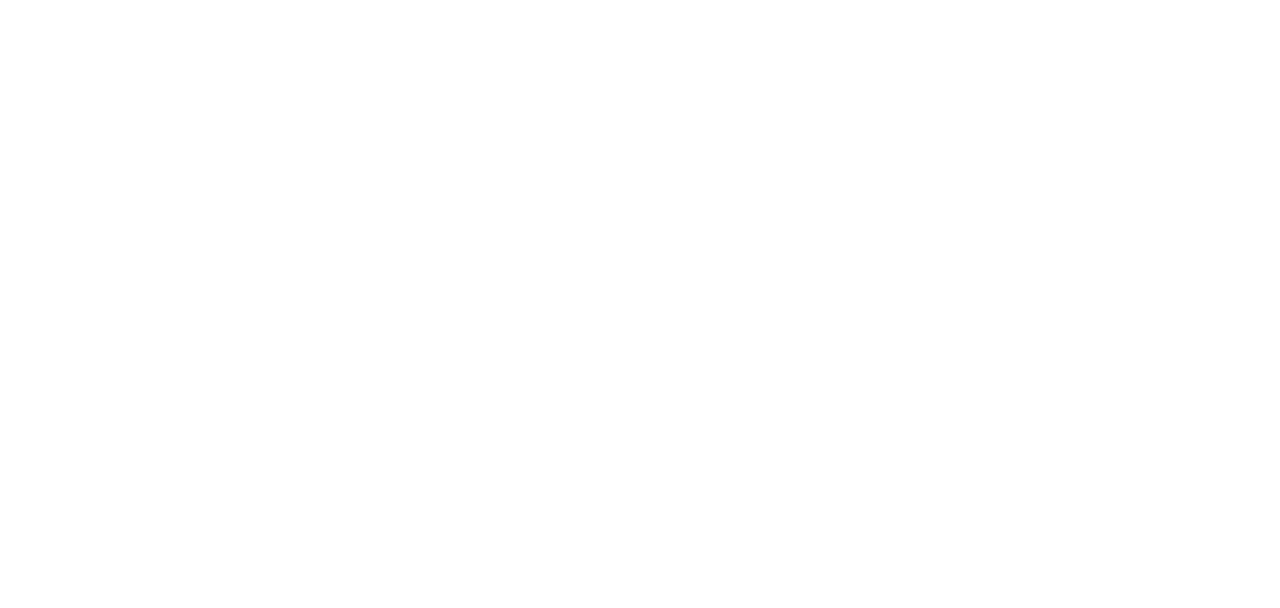
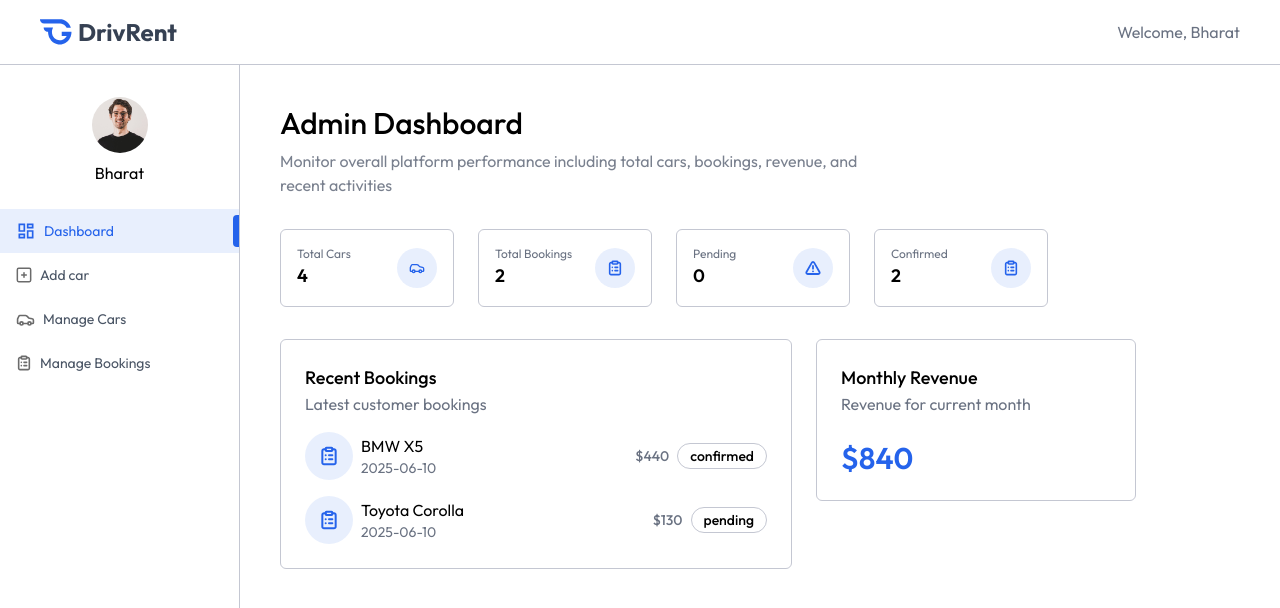
Before and after one commit to bharatgogurla/drivrent, a React (Vite) app in the folder client/: page /owner in a window 1280 px wide. Before the commit this address had no page. Shown: the top 608 px of the page. Built offline with nearby package versions, Linux system fonts and the light colour scheme; the HTML template or start-up script is replaced by a standard one.

Commit message:
feat: add owner dashboard page

```diff
--- a/client/src/App.jsx
+++ b/client/src/App.jsx
@@ -6,6 +6,11 @@
 import Cars from './pages/Cars'
 import MyBooking from './pages/MyBooking'
 import Footer from './components/Footer'
+import Layout from './pages/owner/Layout'
+import Dashboard from './pages/owner/Dashboard'
+import AddCar from './pages/owner/AddCar'
+import ManageCars from './pages/owner/ManageCars'
+import ManageBookings from './pages/owner/ManageBookings'
 
 const App = () => {
   const [showLogin, setShowLogin] = useState(false)
@@ -19,6 +24,12 @@
         <Route path='/car-details/:id' element={<CarDetails />}/>
         <Route path='/cars' element={<Cars />}/>
         <Route path='/my-bookings' element={<MyBooking />}/>
+        <Route path='/owner' element={<Layout />}>
+          <Route index element={<Dashboard />}></Route>
+          <Route path='add-car' element={<AddCar />}></Route>
+          <Route path='manage-cars' element={<ManageCars />}></Route>
+          <Route path='manage-bookings' element={<ManageBookings />}></Route>
+        </Route>
       </Routes>
 
       {!isOwnerPath && <Footer />}
--- a/client/src/assets/assets.js
+++ b/client/src/assets/assets.js
@@ -103,7 +103,7 @@
 
 export const dummyUserData = {
   "_id": "6847f7cab3d8daecdb517095",
-  "name": "GreatStack",
+  "name": "Bharat",
   "email": "admin@example.com",
   "role": "owner",
   "image": user_profile,
--- a/client/src/components/Navbar.jsx
+++ b/client/src/components/Navbar.jsx
@@ -22,7 +22,7 @@
         onClick={() => setOpen(false)}
       >
         <img
-          src="/favicon.svg"
+          src="./favicon.svg"
           alt="DrivRent logo"
           className="h-8 w-8 transition-transform duration-200 group-hover:scale-105"
         />
--- /dev/null
+++ b/client/src/components/owner/NavbarOwner.jsx
@@ -0,0 +1,27 @@
+import React from 'react'
+import { dummyUserData, assets } from '../../assets/assets'
+import { Link } from 'react-router-dom'
+
+const NavbarOwner = () => {
+
+  const user = dummyUserData;
+
+  return (
+    <div className='flex items-center justify-between px-6 md:px-10 py-4 text-gray-500 border-b border-borderColor relative transition-all'>
+    <Link
+            to="/"
+            className="flex items-center gap-1.5 group"
+          >
+            <img
+              src="./favicon.svg"
+              alt="DrivRent logo"
+              className="h-8 w-8 transition-transform duration-200 group-hover:scale-105"
+            />
+            <span className="text-2xl font-bold text-gray-700">DrivRent</span>
+          </Link>
+    <p>Welcome, {user.name || "owner"}</p>
+    </div>
+  )
+}
+
+export default NavbarOwner
--- /dev/null
+++ b/client/src/components/owner/Sidebar.jsx
@@ -0,0 +1,47 @@
+import React, { useState } from 'react'
+import { dummyUserData, ownerMenuLinks, assets } from '../../assets/assets'
+import { NavLink, useLocation } from 'react-router-dom';
+
+const Sidebar = () => {
+
+  const user = dummyUserData;
+  const location = useLocation()
+  const [image, setImage] = useState('')
+
+  const updateImage = async () => {
+    user.image = URL.createObjectURL(image)
+    setImage('')
+  }
+
+  return (
+    <div className='relative min-h-screen md:flex flex-col items-center pt-8 max-w-13 md:max-w-60 w-full border-r border-borderColor text-sm'>
+
+    <div className='group relative'>
+      <label htmlFor="image">
+       <img src={image ? URL.createObjectURL(image) : user?.image || "https://images.unsplash.com/photo-1511367461989-f85a21fda167?q=80&w=1331&auto=format&fit=crop&ixlib=rb-4.1.0&ixid=M3wxMjA3fDB8MHxwaG90by1wYWdlfHx8fGVufDB8fHx8fA%3D%3D"} alt="" className='h-9 md:h-14 w-9 md:w-14 rounded-full mx-auto'/>
+       <input type="file" id='image' accept='image/*' hidden onChange={e=>setImage(e.target.files[0])} />
+
+       <div className='absolute hidden top-0 right-0 left-0 bottom-0 bg-black/10 rounded-full group-hover:flex items-center justify-center cursor-pointer'>
+       <img src={assets.edit_icon} alt="" />
+       </div>
+       </label>
+    </div>
+    {image && (
+      <button className='absolute top-0 right-0 flex p-2 gap-1 bg-primary/10 text-primary cursor-pointer'>Save <img src={assets.check_icon} width={13} alt="" onClick={updateImage}/></button>
+    )}
+    <p className='mt-2 text-base max-md:hidden'>{user?.name}</p>
+
+    <div className='w-full'>
+      {ownerMenuLinks.map((link, index)=>(
+        <NavLink key={index} to={link.path} className={`relative flex items-center gap-2 w-full py-3 first:mt-6 px-4 ${link.path === location.pathname ? 'bg-primary/10 text-primary' : 'text-gray-600'}`} >
+          <img src={link.path === location.pathname ? link.coloredIcon : link.icon} alt="car icon" />
+          <span className='max-md:hidden'>{link.name}</span>
+          <div className={`${link.path === location.pathname && 'bg-primary'} w-1.5 h-8 rounded-l right-0 absolute`}></div>
+        </NavLink>
+      ))}
+    </div>
+    </div>
+  )
+}
+
+export default Sidebar
--- /dev/null
+++ b/client/src/components/owner/Title.jsx
@@ -0,0 +1,12 @@
+import React from 'react'
+
+const Title = ({title, subTitle}) => {
+  return (
+    <>
+    <h1 className='font-medium text-3xl'>{title}</h1>
+    <p className='text-sm md:text-base text-gray-500/90 mt-2 max-w-156'>{subTitle}</p>
+    </>
+  )
+}
+
+export default Title
--- /dev/null
+++ b/client/src/pages/owner/AddCar.jsx
@@ -0,0 +1,9 @@
+import React from 'react'
+
+const AddCar = () => {
+  return (
+    <div>AddCar</div>
+  )
+}
+
+export default AddCar
--- /dev/null
+++ b/client/src/pages/owner/Dashboard.jsx
@@ -0,0 +1,85 @@
+import React from 'react'
+import { useEffect, useState } from 'react'
+import { dummyDashboardData, assets } from '../../assets/assets'
+import Title from '../../components/owner/Title'
+
+const Dashboard = () => {
+
+  const currency = import.meta.env.VITE_CURRENCY
+
+  const [data, setData] = useState({
+    totalCars: 0,
+    totalBookings: 0,
+    pendingBookings: 0,
+    completedBookings: 0,
+    recentBookings: [],
+    monthlyRevenue: 0,
+  })
+
+  const dashboardCards = [
+    {title: "Total Cars", value: data.totalCars, icon: assets.carIconColored},
+    {title: "Total Bookings", value: data.totalBookings, icon: assets.listIconColored},
+    {title: "Pending", value: data.pendingBookings, icon: assets.cautionIconColored},
+    {title: "Confirmed", value: data.completedBookings, icon: assets.listIconColored},
+  ]
+
+  useEffect(()=>{
+    setData(dummyDashboardData)
+  },[])
+
+  return (
+    <div className='px-4 pt-10 md:px-10 flex-1'>
+    <Title title="Admin Dashboard" subTitle="Monitor overall platform performance including total cars, bookings, revenue, and recent activities"/>
+
+    <div className='grid sm:grid-cols-2 md:grid-cols-3 lg:grid-cols-4 gap-6 my-8 max-w-3xl'>
+    {dashboardCards.map((card, index)=>(
+      <div key={index} className='flex gap-2 items-center justify-between p-4 rounded-md border border-borderColor'>
+        <div>
+          <h1 className='text-xs text-gray-500'>{card.title}</h1>
+          <p className='text-lg font-semibold'>{card.value}</p>
+        </div>
+        <div className='flex items-center justify-center w-10 h-10 rounded-full bg-primary/10'>
+        <img src={card.icon} alt="" className='h-4 w-4'/>
+        </div>
+      </div>
+    ))}
+    </div>
+
+    <div className='flex flex-wrap items-start gap-6 mb-8 w-full'>
+      {/* recent booking */}
+      <div className='p-4 md:p-6 border border-borderColor rounded-md max-w-lg w-full'>
+        <h1 className='text-lg font-medium'>Recent Bookings</h1>
+        <p className='text-gray-500'>Latest customer bookings</p>
+        {data.recentBookings.map((booking, index)=>(
+          <div key={index} className='mt-4 flex items-center justify-between'>
+            <div className='flex items-center gap-2'>
+            <div className='hidden md:flex items-center justify-center w-12 h-12 rounded-full bg-primary/10'>
+              <img src={assets.listIconColored} alt="" className='h-5 w-5'/>
+            </div>
+            <div>
+              <p>{booking.car.brand} {booking.car.model}</p>
+              <p className='text-sm text-gray-500'>{booking.createdAt.split('T')[0]}</p>
+            </div>
+            </div>
+
+            <div className='flex items-center gap-2 font-medium'>
+            <p className='text-sm text-gray-500'>{currency}{booking.price}</p>
+            <p className='px-3 py-0.5 border border-borderColor rounded-full text-sm'>{booking.status}</p>
+            </div>
+          </div>
+        ))}
+      </div>
+
+      {/* monthly revenue */}
+      <div className='p-4 md:p-6 mb-6 border border-borderColor rounded-md w-full md:max-w-xs'>
+        <h1 className='text-lg font-medium'>Monthly Revenue</h1>
+        <p className='text-gray-500'>Revenue for current month</p>
+        <p className='text-3xl mt-6 font-semibold text-primary'>{currency}{data.monthlyRevenue}</p>
+      </div>
+
+    </div>
+    </div>
+  )
+}
+
+export default Dashboard
--- /dev/null
+++ b/client/src/pages/owner/Layout.jsx
@@ -0,0 +1,18 @@
+import React from 'react'
+import NavbarOwner from '../../components/owner/NavbarOwner'
+import Sidebar from '../../components/owner/Sidebar'
+import { Outlet } from 'react-router-dom'
+
+const Layout = () => {
+  return (
+    <div className='flex flex-col'>
+      <NavbarOwner />
+      <div className='flex'>
+        <Sidebar />
+        <Outlet />
+      </div>
+    </div>
+  )
+}
+
+export default Layout
--- /dev/null
+++ b/client/src/pages/owner/ManageBookings.jsx
@@ -0,0 +1,9 @@
+import React from 'react'
+
+const ManageBookings = () => {
+  return (
+    <div>ManageBookings</div>
+  )
+}
+
+export default ManageBookings
--- /dev/null
+++ b/client/src/pages/owner/ManageCars.jsx
@@ -0,0 +1,9 @@
+import React from 'react'
+
+const ManageCar = () => {
+  return (
+    <div>ManageCar</div>
+  )
+}
+
+export default ManageCar
```
